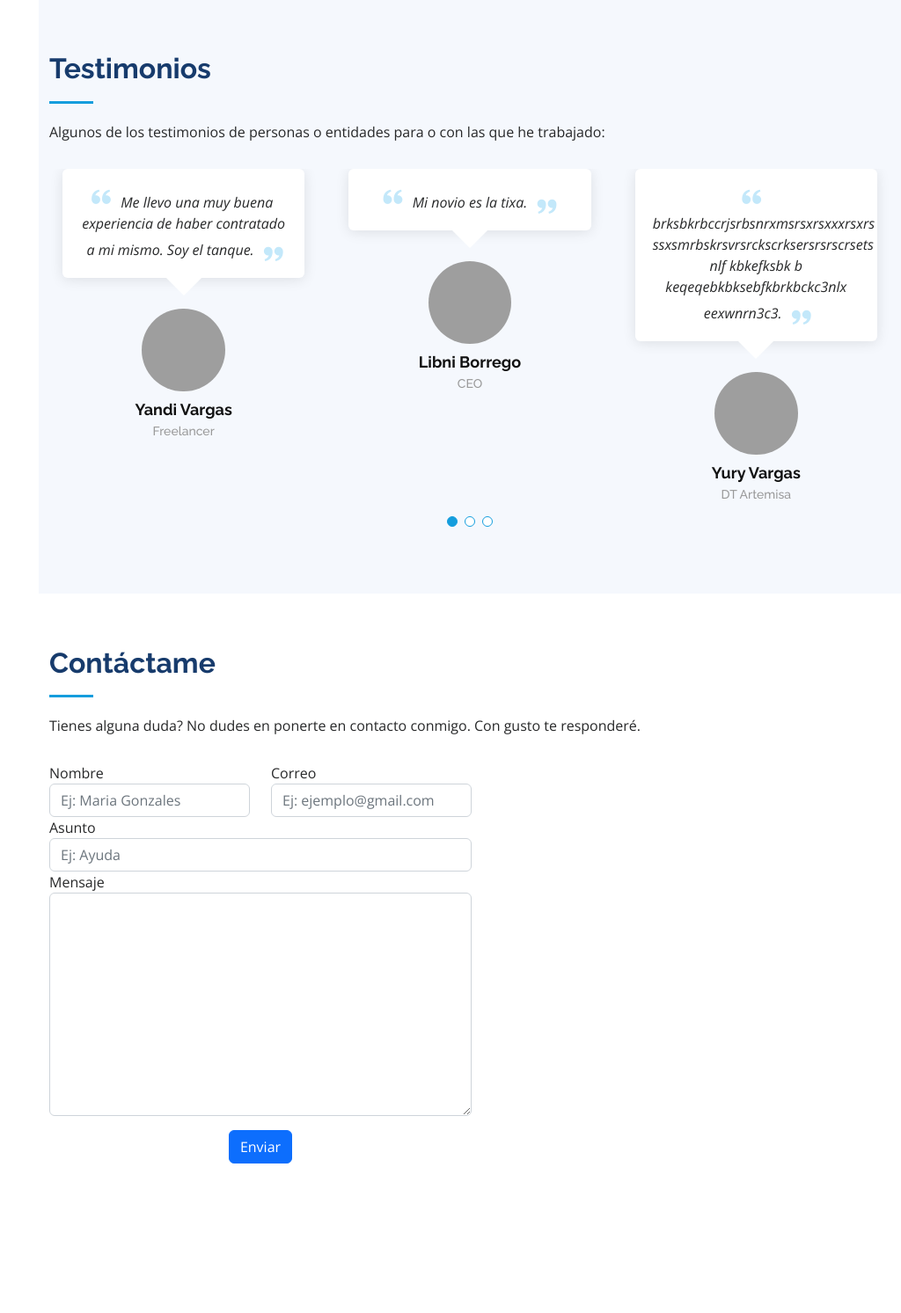
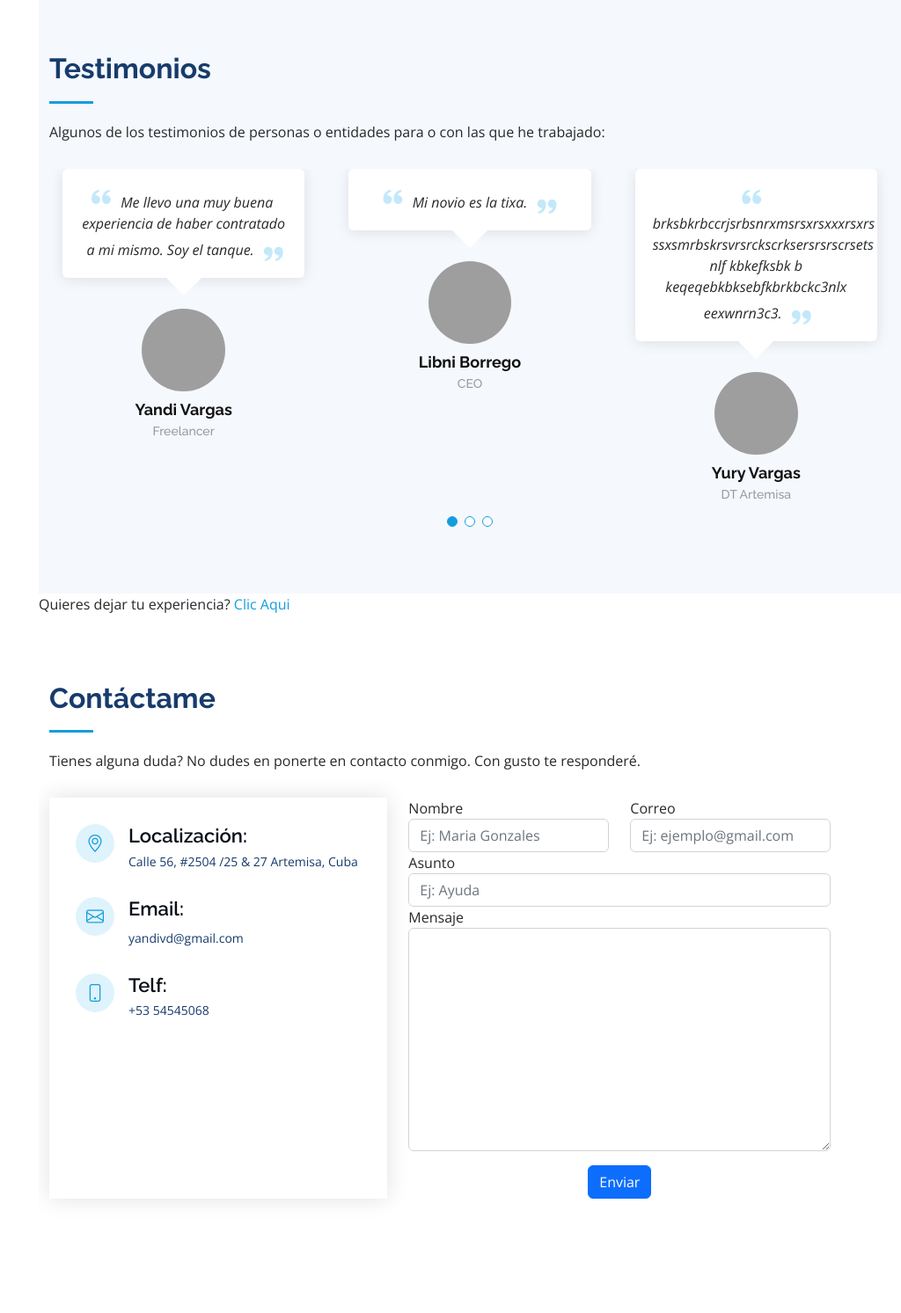
Before and after one commit to yandivd/myPortafolio, a Django app: page / in a window 1280 px wide. Shown: the part 4589-6082 px from the top of the page at 88% size, without its empty margins (256-1280 px from the left). Before the commit the page ends 5912 px from the top, so only its background shows below. Run offline with Django 3.2, Linux system fonts and the light colour scheme; data comes from the database, SQL or seed files in the repository; both versions use the stored data as it was after the commit; some libraries are stand-ins or nearby versions; grey boxes are pictures that could not be loaded.

Commit message:
mas datos en el contacto

```diff
--- a/main/templates/main/index.html
+++ b/main/templates/main/index.html
@@ -548,18 +548,17 @@
 {#                <h3>John Larson</h3>#}
 {#                <h4>Entrepreneur</h4>#}
 {#              </div>#}
-{#            </div><!-- End testimonial item -->#}
-
-          </div>
+          </div>{#            </div><!-- End testimonial item -->#}
           <div class="swiper-pagination"></div>
         </div>
-
       </div>
     </section><!-- End Testimonials Section -->
 
+    <p>Quieres dejar tu experiencia? <a href="#">Clic Aqui</a></p>
+
     <!-- ======= Contact Section ======= -->
     <section id="contact" class="contact">
-      <div class="container">
+      <div class="container align-items-center">
 
         <div class="section-title">
           <h2>Contáctame</h2>
@@ -567,8 +566,30 @@
         </div>
 
         <div class="row" data-aos="fade-in">
+            <div class="col-lg-5 d-flex align-items-stretch">
+            <div class="info">
+              <div class="address">
+                <i class="bi bi-geo-alt"></i>
+                <h4>Localización:</h4>
+                <p>Calle 56, #2504 /25 & 27 Artemisa, Cuba</p>
+              </div>
 
-          <div class="col-lg-7 mt-5 mt-lg-0 d-flex align-items-stretch">
+              <div class="email">
+                <i class="bi bi-envelope"></i>
+                <h4>Email:</h4>
+                <p>yandivd@gmail.com</p>
+              </div>
+
+              <div class="phone">
+                <i class="bi bi-phone"></i>
+                <h4>Telf:</h4>
+                <p>+53 54545068</p>
+              </div>
+            </div>
+
+          </div>
+
+          <div class="col-lg mt-5 mt-lg-0 d-flex align-items-stretch">
                 <form action="" class="form-floating form" id="formulario_contacto" method="POST"> <!---Method post envia los datoes--->
             {% csrf_token %} <!---Token de seguridad siempre necesario--->
               <div class="row">
```
Also changed, not shown: db.sqlite3.
